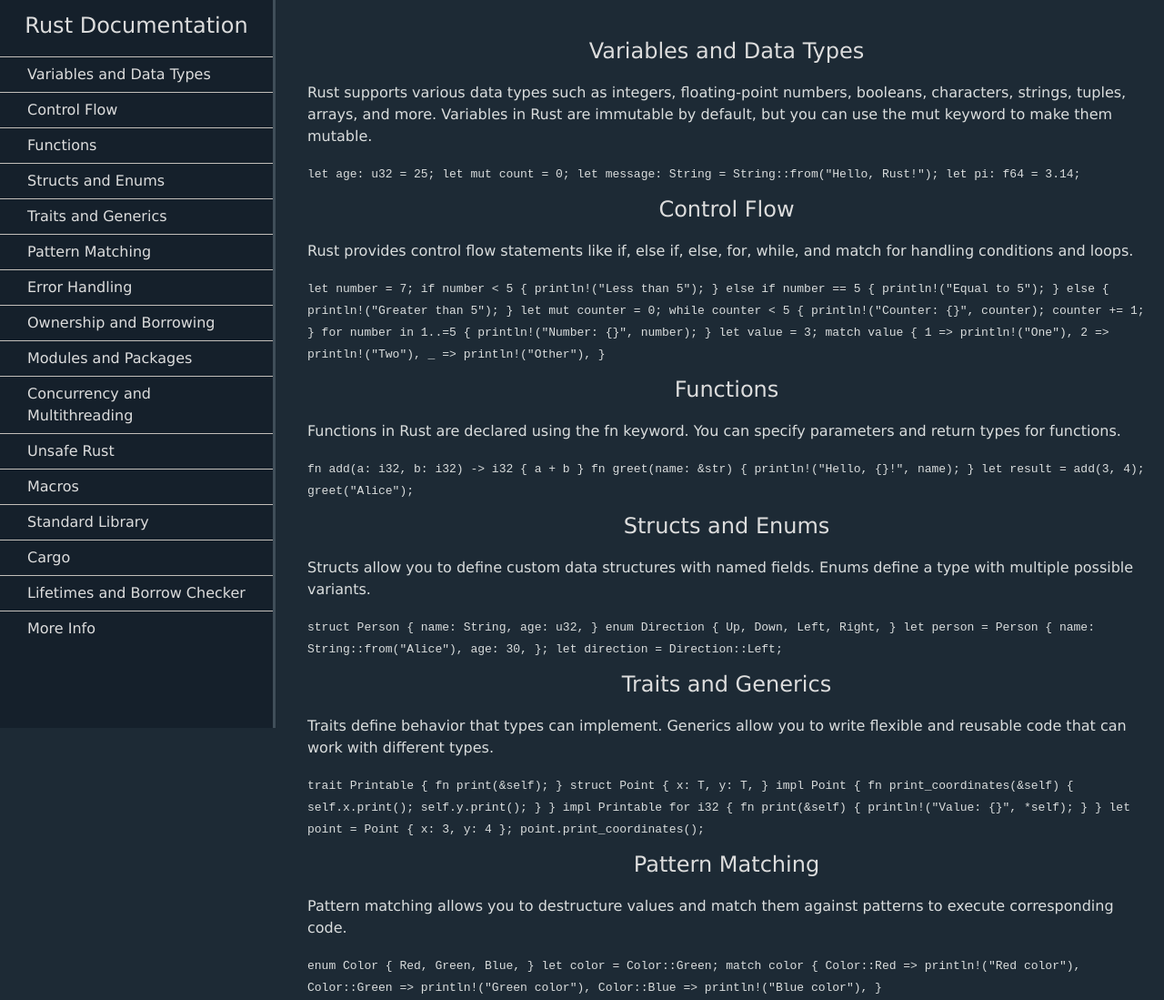
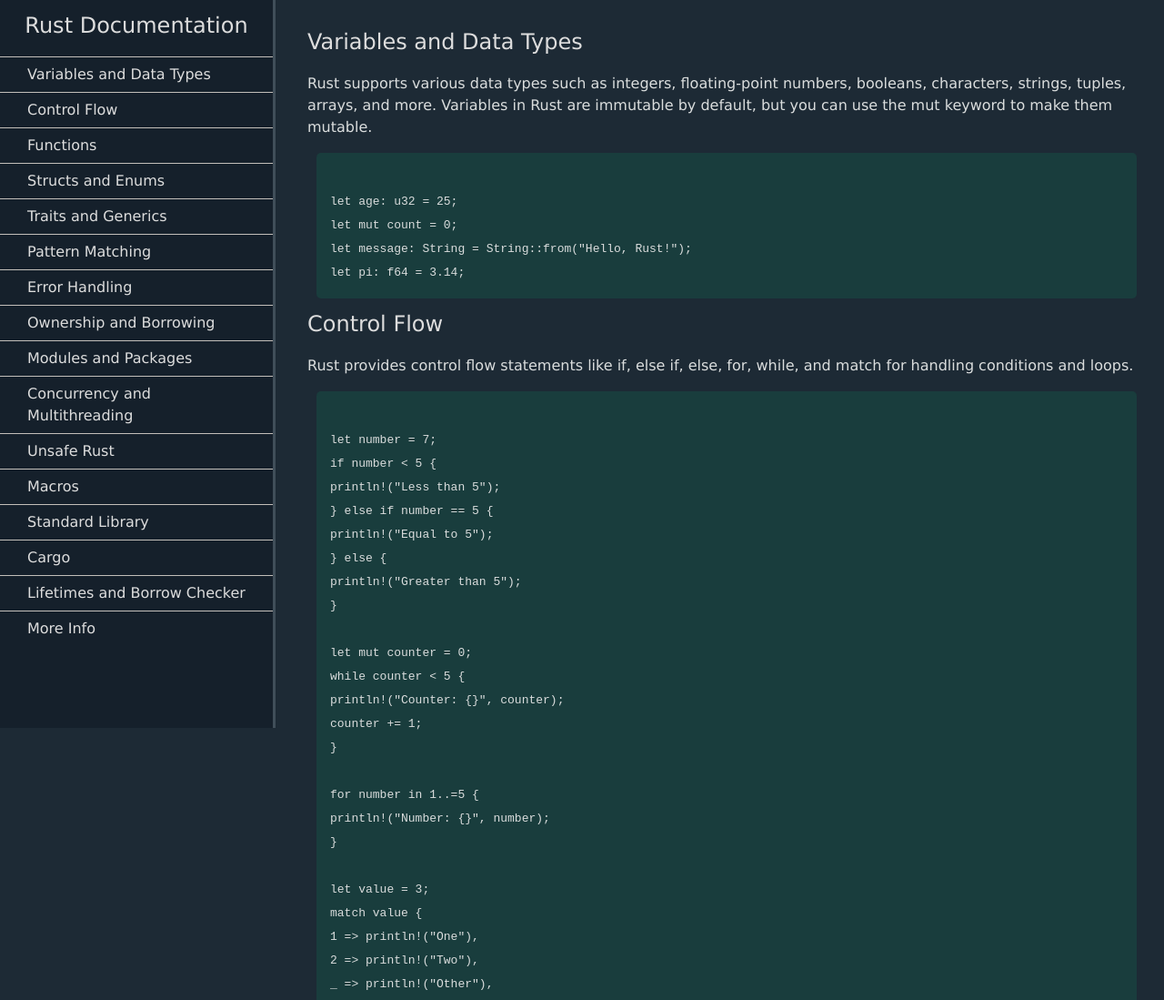
Before and after one commit to GillianoA/Technical-Documentation-Page, a plain HTML site: page index.html in a window 1280 px wide. Shown: the top 1099 px of the page at 91% size. Drawn offline with Linux system fonts and the light colour scheme.

Commit message:
Update main styles.css

```diff
--- a/styles.css
+++ b/styles.css
@@ -58,3 +58,32 @@
     padding: 20px;
     margin-bottom: 110px;
 }
+
+#main-doc header {
+    text-align: left;
+    margin: 0px;
+}
+
+#main-section article {
+    color:#c3bfba;
+    margin: 15px;
+    font-size: 0.5em;
+}
+
+#main-section li {
+    margin: 15px 0px 0px 20px;
+}
+
+code {
+    display: block;
+    text-align: left;
+    white-space: pre-line;
+    position: relative;
+    word-break: normal;
+    word-wrap: normal;
+    line-height: 2;
+    background-color: #193d3d;
+    padding: 15px;
+    margin: 10px;
+    border-radius: 5px;
+}
```
